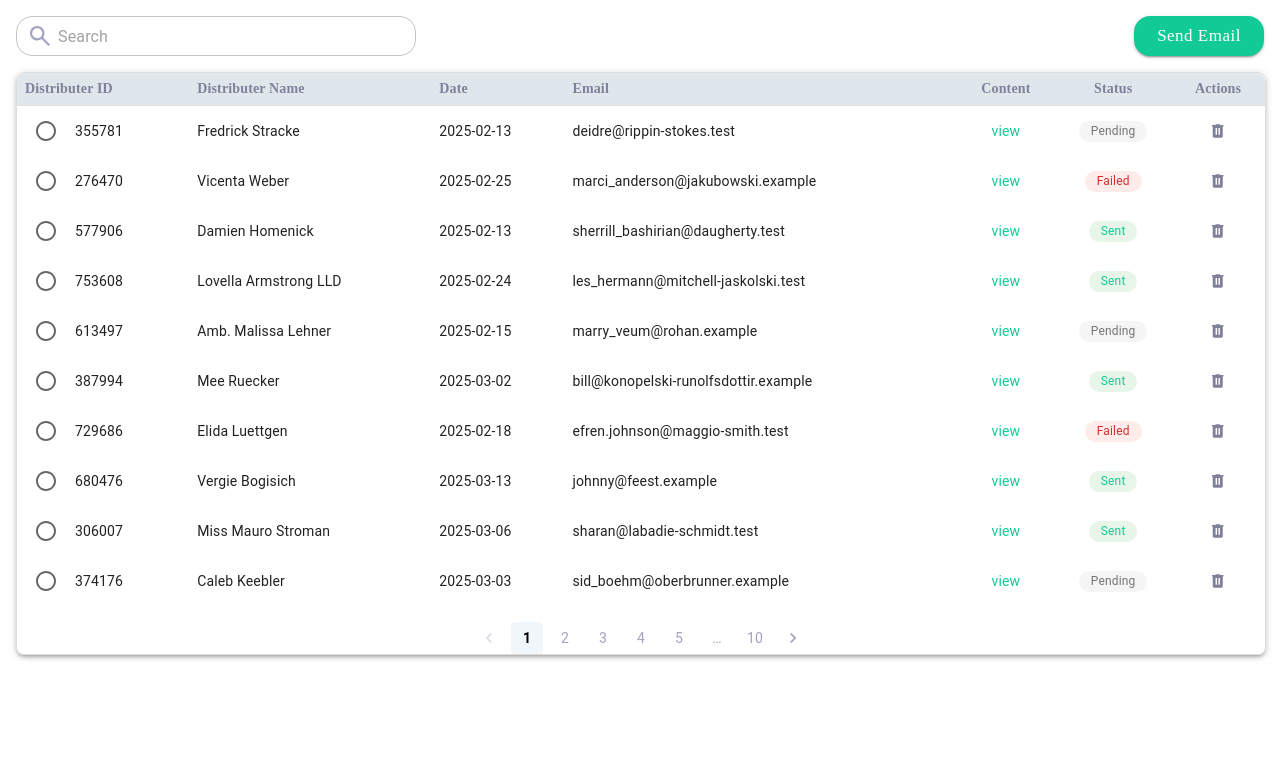
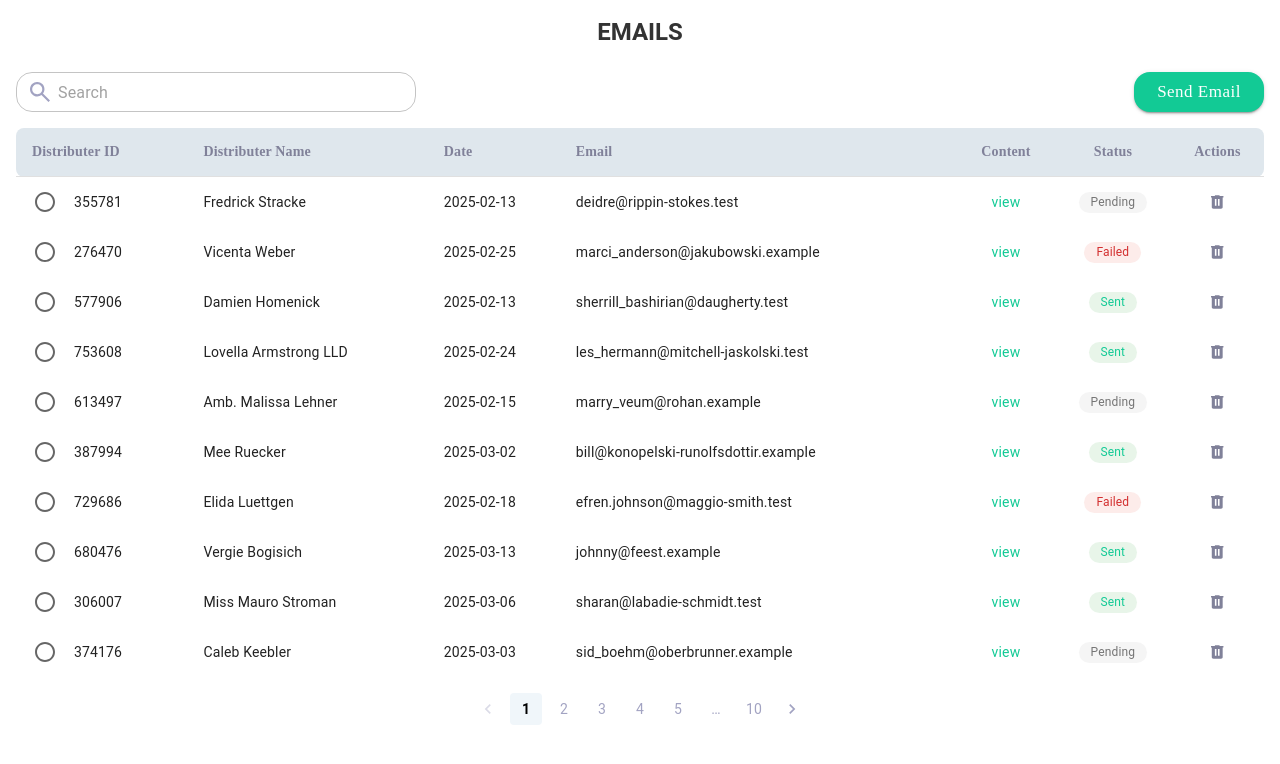
Before and after one commit to SquareShiftTech/file-upload, a React (Create React App) app: page /email_data in a window 1280 px wide. Shown: the top 764 px of the page. Built offline with nearby package versions, Linux system fonts and the light colour scheme.

Commit message:
Remove table container border

```diff
--- a/src/components/Distributer/Distributer.jsx
+++ b/src/components/Distributer/Distributer.jsx
@@ -1,10 +1,16 @@
 import React from "react";
-import { Box, TextField, InputAdornment, Button } from "@mui/material";
+import { Box, TextField, InputAdornment, Button, Typography } from "@mui/material";
 import DistributerData from "./DistributorData";
 
 const Distributer = () => {
   return (
     <Box sx={{ backgroundColor: "#FFF", borderRadius: 2, p: 2 }}>
+        {/* Title for the DistributerData */}
+        <Box sx={{ textAlign: "center", mb: 3 }}>
+        <Typography variant="h5" sx={{ fontWeight: 600, color: "#333" }}>
+          EMAILS
+        </Typography>
+      </Box>
       <Box sx={{ display: "flex", alignItems: "center", justifyContent: "space-between", mb: 2 }}>
         <TextField
           variant="outlined"
@@ -12,12 +18,12 @@ const Distributer = () => {
           size="medium"
           sx={{
             width: "400px",
-            height: "40px",  // Ensure both components have the same height
+            height: "40px", // Ensure both components have the same height
             borderRadius: 4, // Apply border radius to the TextField
             "& .MuiOutlinedInput-root": {
-              height: "100%",  // Ensure the input takes full height
+              height: "100%", // Ensure the input takes full height
               borderRadius: 4, // Apply border radius to the input part of the TextField
-            }
+            },
           }}
           InputProps={{
             startAdornment: (
@@ -32,7 +38,7 @@ const Distributer = () => {
           color="primary"
           sx={{
             width: "130px",
-            height: "40px",  // Match the height of the TextField
+            height: "40px", // Match the height of the TextField
             flexShrink: 0,
             backgroundColor: "#12CA95",
             color: "#FFF",
@@ -46,7 +52,6 @@ const Distributer = () => {
           Send Email
         </Button>
       </Box>
-
       <Box>
         <DistributerData />
       </Box>
--- a/src/components/Distributer/DistributorData.jsx
+++ b/src/components/Distributer/DistributorData.jsx
@@ -79,14 +79,7 @@ const DistributerData = () => {
 
   return (
     <div>
-      <TableContainer
-        sx={{
-          borderRadius: "8px",
-          overflow: "hidden",
-          boxShadow: 3, // Optional: adds shadow for better visual appeal
-          border: "1px solid #ddd", // Optional: adds border around the table container
-        }}
-      >
+      <TableContainer>
         <Table
           size="small"
           sx={{
@@ -96,7 +89,7 @@ const DistributerData = () => {
         >
           <TableHead>
             <TableRow sx={{ backgroundColor: "#DFE7ED" }}>
-              <TableCell sx={{ ...cellStyle, borderTopLeftRadius: 8 }}>
+              <TableCell sx={{ ...cellStyle, borderTopLeftRadius: 8, borderBottomLeftRadius: 8, padding: 2 }}>
                 <b>Distributer ID</b>
               </TableCell>
               <TableCell sx={cellStyle}>
@@ -114,11 +107,12 @@ const DistributerData = () => {
               <TableCell sx={{ ...cellStyle, textAlign: "center" }}>
                 <b>Status</b>
               </TableCell>
-              <TableCell sx={{ ...actionCellStyle, borderTopRightRadius: 8 }}>
+              <TableCell sx={{ ...actionCellStyle, borderTopRightRadius: 8, borderBottomRightRadius: 8 }}>
                 <b>Actions</b>
               </TableCell>
             </TableRow>
           </TableHead>
+
 
           <TableBody>
             {rows
@@ -159,14 +153,14 @@ const DistributerData = () => {
                           row.status === "Failed"
                             ? "#FDECEA"
                             : row.status === "Pending"
-                            ? "#F5F5F5"
-                            : "#E8F5E9",
+                              ? "#F5F5F5"
+                              : "#E8F5E9",
                         color:
                           row.status === "Failed"
                             ? "#D32F2F"
                             : row.status === "Pending"
-                            ? "#757575"
-                            : "#12CA95",
+                              ? "#757575"
+                              : "#12CA95",
                         borderRadius: "16px",
                         padding: "2px 12px",
                         display: "inline-block",
```
